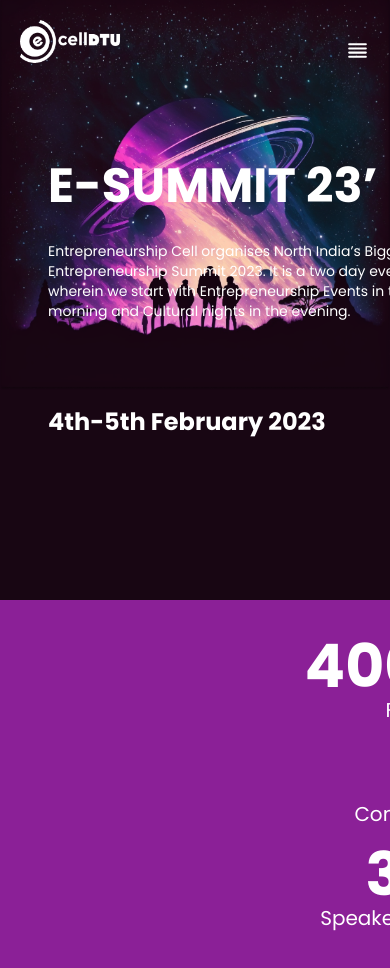
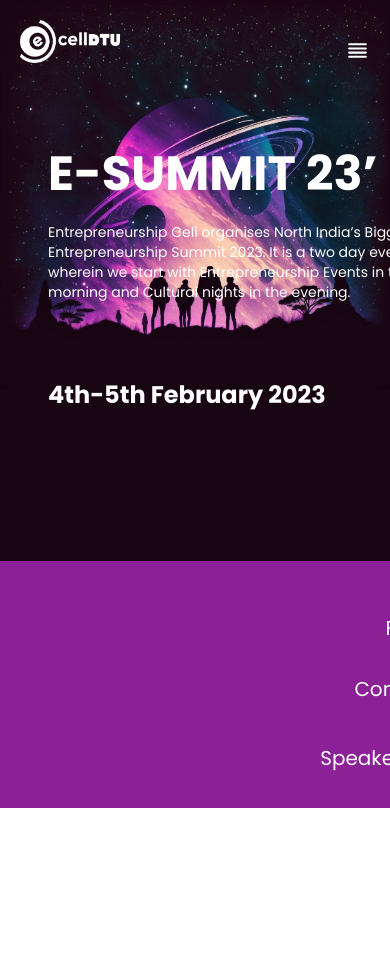
Before and after one commit to ecelldtu/esummit, a Next.js app: page /screens/home in a window 390 px wide. Shown: the top 968 px of the page. After the commit the page ends 844 px from the top, so only its background shows below. Built offline with nearby package versions, Linux system fonts and the light colour scheme.

Commit message:
added some transition to texts

```diff
--- a/pages/screens/home.tsx
+++ b/pages/screens/home.tsx
@@ -1,52 +1,52 @@
-import Image from "next/image";
 import React from "react";
 import Navbar from "../../components/Navbar";
-
 function Home() {
   return (
-    <>
-      <div className="flex flex-row justify-between">
+    <div className="w-full m-0">
+      <div className="flex flex-row justify-between w-full">
         <Navbar />
 
-        <div className="flex flex-col h-[600px] transparent relative justify-around pl-12">
-          <div className="h-[150px] " ></div>
+        <div className=" flex flex-col lg:h-[550px] transparent relative justify-between pl-12 pr-3">
+          <div className="h-[150px] "></div>
           {
             // a div to get precise spacing
           }
-          <h1 className="text-5xl lg:text-6xl font-bold text-white pl">
+          <h1 className="text-5xl lg:text-6xl font-bold text-white pl ease-in duration-200">
             E-SUMMIT 23’
           </h1>
-          <p className=" pt-6 whitespace-normal  text-sm lg:text-base flex-wrap inline-block w-[400px] h-[181px] text-white">
+          <p className=" pt-6 break-normal text-sm lg:text-base flex-wrap inline-block w-[400px] h-[181px] text-white ease-in duration-200">
             Entrepreneurship Cell organises North India’s Biggest
             Entrepreneurship Summit 2023. It is a two day event wherein we start
             with Entrepreneurship Events in the morning and Cultural nights in
             the evening.
           </p>
-          <h4 className="text-2xl lg:text-4xl font-bold text-white">
+          <h4 className="text-2xl lg:text-4xl font-bold text-white ease-in duration-200">
             4th-5th February 2023
           </h4>
           <div className="h-[150px]"></div>
         </div>
-
-        {/* <div className=" l-[1000px] absolute">
-        <Image height={500} width={500} src="/celestial_and_space.png" alt="" />
-      </div> */}
       </div>
-      <div className="h-50 bg-pink w-full p-7 justify-around grid grid-cols-1 lg:grid-cols-3">
-        <div className=" text-center p-2">
-          <h2 className="font-bold text-white text-6xl">40000+</h2>
+      <div className="m-0 h-30 w-full   md:h-40 lg:h-50 bg-pink  p-7 justify-around grid grid-cols-1 md:grid-cols-3 lg:grid-cols-3 ease-in duration-200">
+        <div className=" text-center md:p-2">
+          <h2 className="font-bold text-white text-md md:text-3xl lg:text-6xl">
+            40000+
+          </h2>
           <p className="text-white text-xl">Footfall</p>
         </div>
         <div className=" text-center p-2">
-          <h2 className="font-bold text-white text-6xl ">12</h2>
+          <h2 className="font-bold text-white text-md md:text-3xl lg:text-6xl ">
+            12
+          </h2>
           <p className="text-white text-xl">Competitions</p>
         </div>
         <div className=" text-center p-2">
-          <h2 className="font-bold text-white text-6xl ">30+</h2>
+          <h2 className="font-bold text-white text-md md:text-3xl lg:text-6xl ">
+            30+
+          </h2>
           <p className="text-white text-xl">Speakers and Artists</p>
         </div>
       </div>
-    </>
+    </div>
   );
 }
 
```
